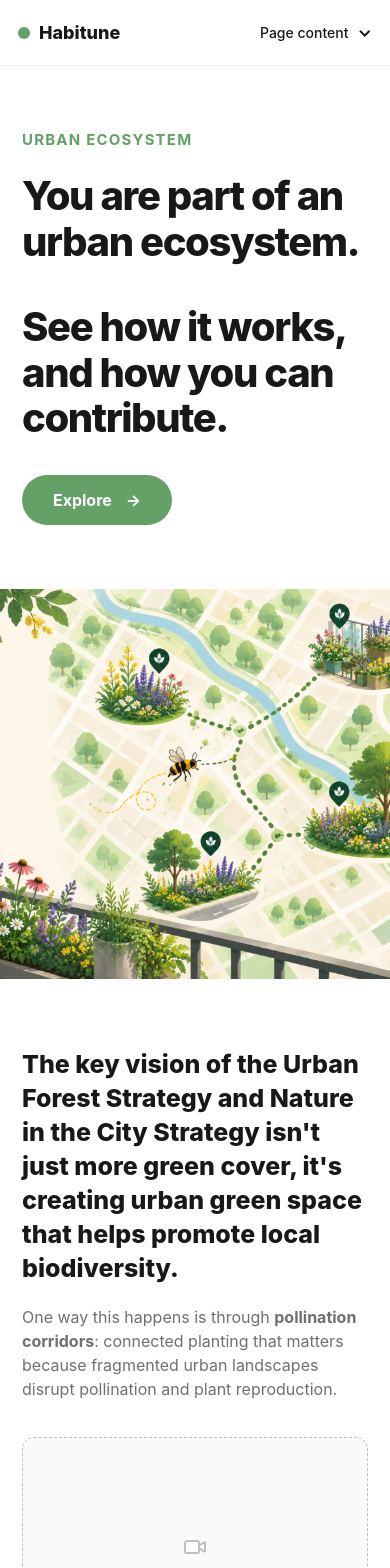
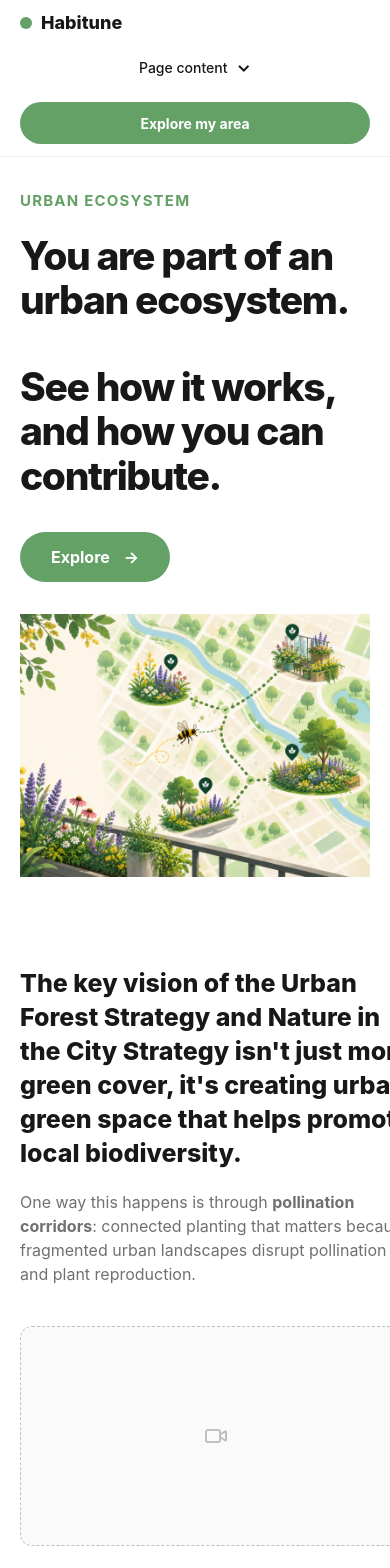
Before and after one commit to AntonyJomy/Habitune, a React (Vite) app in the folder habitune-frontend/: page / in a window 390 px wide. Shown: the top 1568 px of the page. Built offline with nearby package versions, Linux system fonts and the light colour scheme.

Commit message:
Fixed the resolution issue

```diff
--- a/habitune-frontend/src/landing.css
+++ b/habitune-frontend/src/landing.css
@@ -888,3 +888,196 @@ html:has(.landing-page) { scroll-behavior: smooth; }
   }
   .landing-page .feature-card { padding: 30px 26px; }
 }
+
+/* Full-screen responsive layout */
+.landing-page {
+  --content-width: 100%;
+  --fluid-gutter: clamp(1.25rem, 4vw, 5rem);
+}
+
+.landing-page .app-shell {
+  width: 100%;
+  max-width: none;
+  margin: 0;
+}
+
+.landing-page .site-header {
+  padding-inline: var(--fluid-gutter);
+}
+
+.landing-page .header-actions {
+  min-width: 0;
+  flex-wrap: wrap;
+  justify-content: flex-end;
+}
+
+.landing-page .hero-section {
+  min-height: calc(100svh - 4rem);
+  padding: clamp(1.5rem, 4vh, 3rem) var(--fluid-gutter);
+  grid-template-columns: minmax(0, 1fr) minmax(0, 1fr);
+  align-items: center;
+  gap: clamp(2rem, 5vw, 6rem);
+}
+
+.landing-page .hero-copy {
+  width: 100%;
+  padding: 0;
+}
+
+.landing-page .hero-copy h1 {
+  font-size: clamp(2.5rem, 4vw, 4.5rem);
+}
+
+.landing-page .hero-heading-gap {
+  height: clamp(2rem, 5vh, 3.625rem);
+}
+
+.landing-page .hero-visual {
+  width: 100%;
+  height: auto;
+  min-height: 0;
+  margin: 0;
+  aspect-ratio: 4 / 3;
+}
+
+.landing-page .hero-visual > img,
+.landing-page .ecosystem-static {
+  width: 100%;
+  height: 100%;
+  object-fit: contain;
+}
+
+.landing-page .content-section,
+.landing-page .strategy-section,
+.landing-page .corridor-section,
+.landing-page .contribution-section,
+.landing-page .feature-section {
+  width: 100%;
+  height: auto;
+  padding: clamp(3.5rem, 7vw, 6rem) var(--fluid-gutter);
+}
+
+.landing-page .strategy-section,
+.landing-page .corridor-section {
+  grid-template-columns: repeat(2, minmax(0, 1fr));
+  gap: clamp(2.5rem, 6vw, 7rem);
+}
+
+.landing-page .strategy-copy,
+.landing-page .corridor-copy,
+.landing-page .video-placeholder,
+.landing-page .corridor-placeholder {
+  width: 100%;
+}
+
+.landing-page .video-placeholder,
+.landing-page .corridor-placeholder {
+  height: auto;
+  aspect-ratio: 16 / 9;
+}
+
+.landing-page .contribution-container,
+.landing-page .contribution-heading,
+.landing-page .contribution-heading h2,
+.landing-page .contribution-heading p,
+.landing-page .contribution-grid,
+.landing-page .contribution-item,
+.landing-page .action-placeholder,
+.landing-page .feature-grid {
+  width: 100%;
+  height: auto;
+}
+
+.landing-page .contribution-container,
+.landing-page .contribution-heading {
+  height: auto;
+}
+
+.landing-page .contribution-grid {
+  grid-template-columns: repeat(2, minmax(0, 1fr));
+  gap: clamp(2rem, 6vw, 5rem);
+}
+
+.landing-page .contribution-item {
+  min-width: 0;
+}
+
+.landing-page .feature-grid {
+  grid-template-columns: repeat(3, minmax(0, 1fr));
+  gap: clamp(1.25rem, 2.5vw, 2rem);
+}
+
+@media (max-width: 64rem) {
+  .landing-page .hero-section {
+    min-height: auto;
+    grid-template-columns: 1fr;
+  }
+
+  .landing-page .hero-visual {
+    width: min(100%, 50rem);
+    justify-self: center;
+  }
+
+  .landing-page .strategy-section,
+  .landing-page .corridor-section {
+    grid-template-columns: 1fr;
+  }
+
+  .landing-page .strategy-section .video-placeholder {
+    order: 2;
+  }
+
+  .landing-page .feature-grid {
+    grid-template-columns: repeat(2, minmax(0, 1fr));
+  }
+}
+
+@media (max-width: 48rem) {
+  .landing-page .site-header {
+    padding-block: 0.75rem;
+    flex-wrap: wrap;
+    gap: 0.75rem 1rem;
+  }
+
+  .landing-page .header-actions {
+    width: 100%;
+    justify-content: space-between;
+    gap: 0.75rem;
+  }
+
+  .landing-page .button-compact {
+    min-height: 2.625rem;
+    padding-inline: 1.125rem;
+    display: inline-flex;
+    font-size: 0.875rem;
+  }
+
+  .landing-page .hero-copy h1 {
+    font-size: clamp(2.25rem, 10vw, 3.25rem);
+  }
+
+  .landing-page .contribution-grid,
+  .landing-page .feature-grid {
+    grid-template-columns: 1fr;
+  }
+
+  .landing-page .contribution-item p {
+    height: auto;
+  }
+}
+
+@media (max-width: 30rem) {
+  .landing-page .header-actions {
+    align-items: stretch;
+    flex-direction: column;
+  }
+
+  .landing-page .page-menu-trigger,
+  .landing-page .button-compact {
+    width: 100%;
+  }
+
+  .landing-page .page-menu-trigger {
+    justify-content: center;
+  }
+}
```
